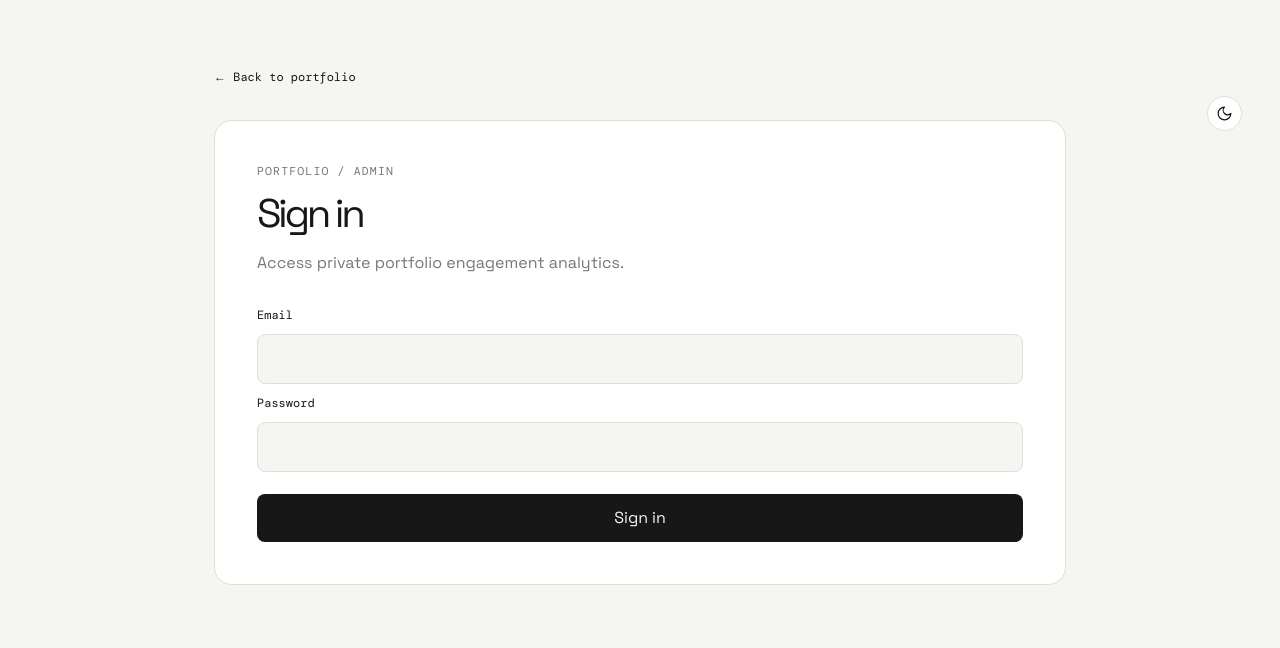
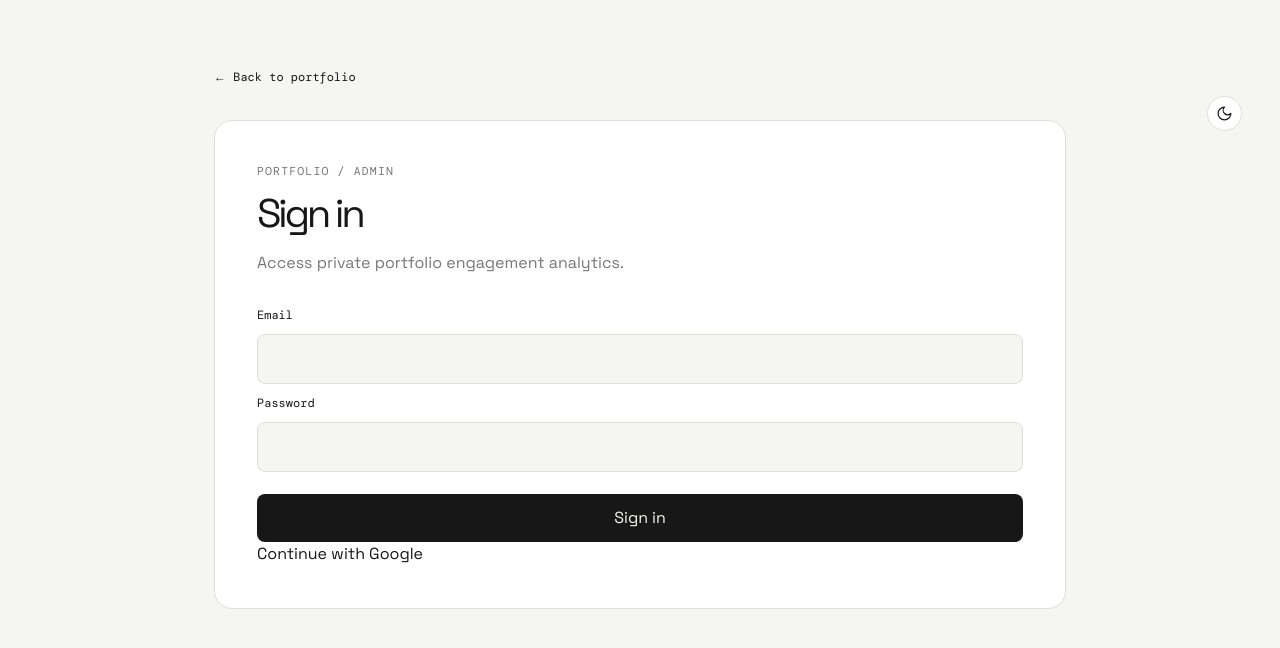
Before and after one commit to sardinexszc/SardinexszcPortfolio, a Next.js app in the folder apps/web/: page /loginauthentication in a window 1280 px wide. Shown: the top 648 px of the page. Built offline with nearby package versions, Linux system fonts and the light colour scheme; no server answers.

Commit message:
Add Google sign-in button to admin login

```diff
--- a/apps/web/src/app/loginauthentication/page.tsx
+++ b/apps/web/src/app/loginauthentication/page.tsx
@@ -1,5 +1,5 @@
 import Link from "next/link";
-import { signIn } from "./actions";
+import { signIn, signInWithGoogle } from "./actions";
 
 export const dynamic = "force-dynamic";
 
@@ -24,6 +24,9 @@ export default async function LoginPage({
           <input id="password" name="password" type="password" autoComplete="current-password" required />
           <button type="submit">Sign in</button>
         </form>
+        <form action={signInWithGoogle} className="analytics-social-form">
+          <button type="submit">Continue with Google</button>
+        </form>
       </div>
     </main>
   );
```
